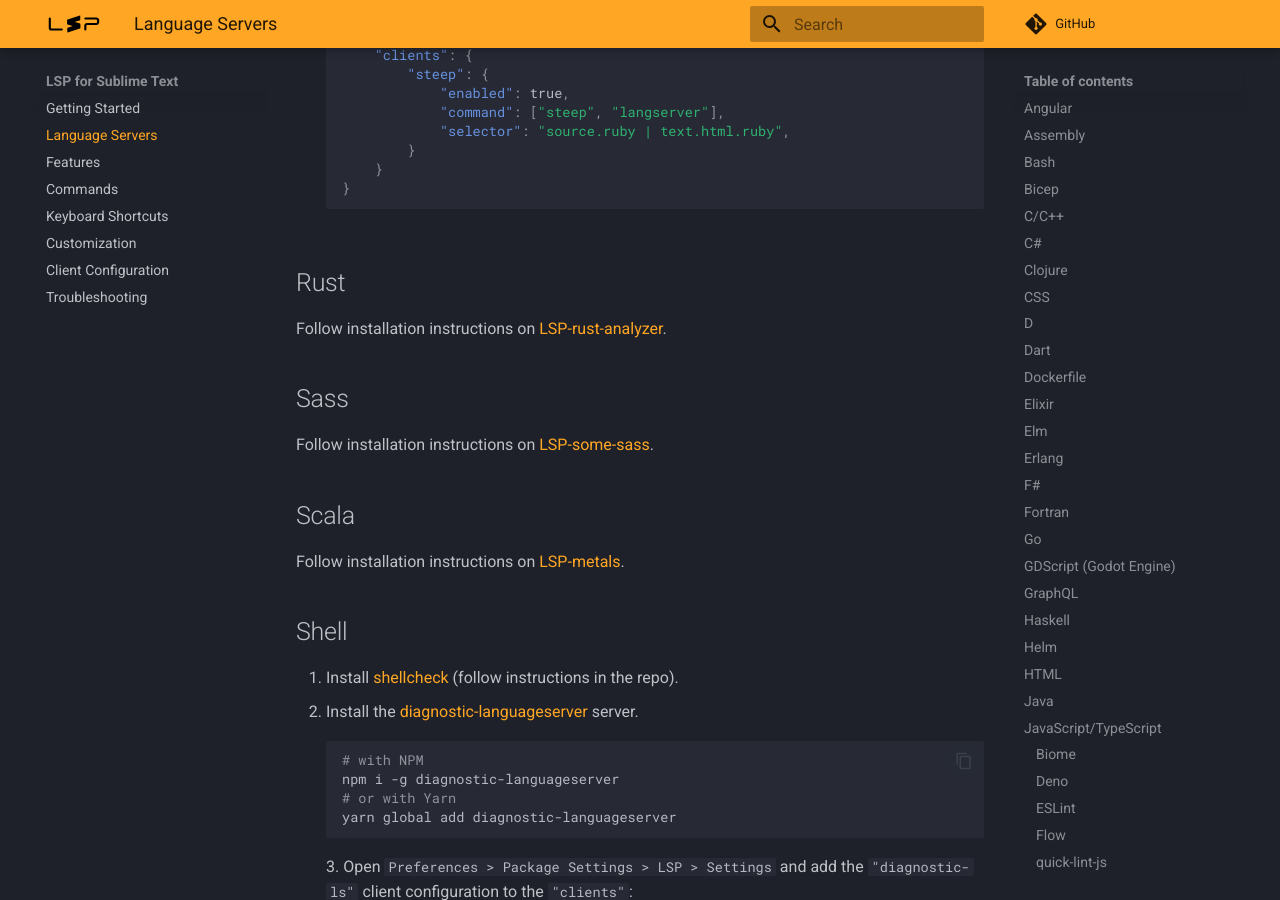
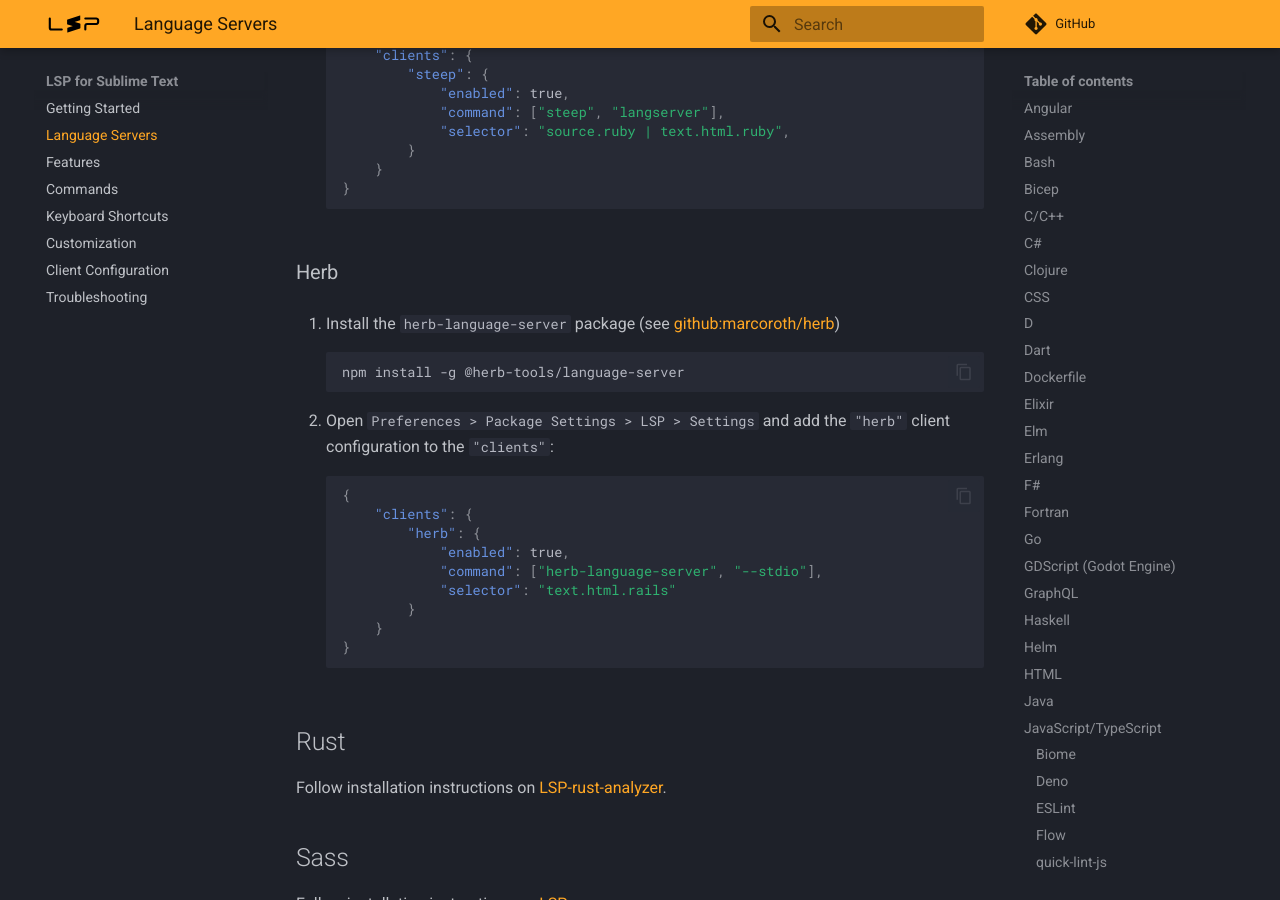
Before and after one commit to sublimelsp/LSP, an MkDocs documentation site: the page built from docs/src/language_servers.md, in a window 1280 px wide and 900 px high, scrolled down 16945 px. Built offline with MkDocs 1.6.1 and Material for MkDocs 9.7.7, drawn with Linux system fonts in a browser that asks for light colours; comment, search, counter and statistics services are not loaded.

Commit message:
docs: add Herb to language_servers.md
Add Herb Language Server docs.
https://github.com/marcoroth/herb

````diff
--- a/docs/src/language_servers.md
+++ b/docs/src/language_servers.md
@@ -705,6 +705,27 @@
     }
     ```
 
+### Herb
+1. Install the `herb-language-server` package (see [github:marcoroth/herb](https://github.com/marcoroth/herb))
+
+    ```sh
+    npm install -g @herb-tools/language-server
+    ```
+
+2. Open `Preferences > Package Settings > LSP > Settings` and add the `"herb"` client configuration to the `"clients"`:
+
+    ```jsonc
+    {
+        "clients": {
+            "herb": {
+                "enabled": true,
+                "command": ["herb-language-server", "--stdio"],
+                "selector": "text.html.rails"
+            }
+        }
+    }
+    ```
+
 ## Rust
 
 Follow installation instructions on [LSP-rust-analyzer](https://github.com/sublimelsp/LSP-rust-analyzer).
````
